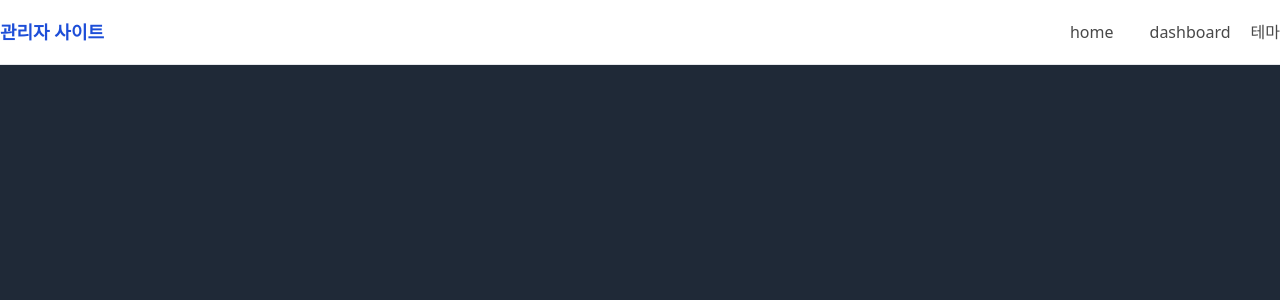
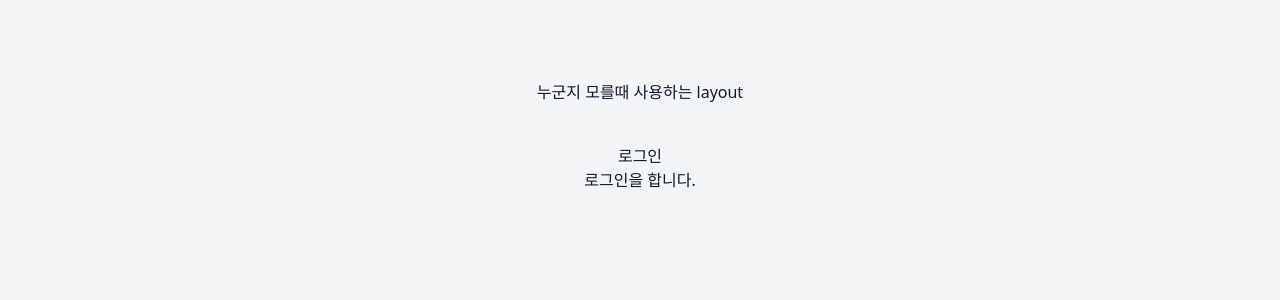
Before and after one commit to zestlee1106/nuxt3-tailwind-manager-kit, a Nuxt app: page /login in a window 1280 px wide. Shown: the top 300 px of the page. Built offline with nearby package versions, Linux system fonts and the light colour scheme.

Commit message:
tailwind 커스터 마이징 및 기본 컴포넌트 구조 추가

```diff
--- a/assets/css/tailwind.css
+++ b/assets/css/tailwind.css
@@ -13,4 +13,13 @@ body {
     --color-icon-fill: #1d4ed8;
     --color-text-icon: #ffffff;
   }
+  :root[class='dark'] {
+    --color-primary: 247 147 34;
+    --color-text: 33 33 33;
+    --color-light: 245 245 245;
+    --color-success: 0 200 81;
+    --color-info: 51 181 229;
+    --color-warn: 255 187 51;
+    --color-error: 254 78 78;
+  }
 }
--- /dev/null
+++ b/components/app/footer.vue
@@ -0,0 +1,7 @@
+<script setup lang="ts"></script>
+
+<template>
+  <div class="w-full h-15 mt-auto bg-gray-300 dark:bg-gray-700 py-5 px-8">
+    &copy; 2023 Hanatour. All rights reserved.
+  </div>
+</template>
--- /dev/null
+++ b/components/app/gnb.vue
@@ -0,0 +1,28 @@
+<script setup lang="ts">
+const menus = ref([
+  {
+    text: 'home',
+    to: '/',
+  },
+  {
+    text: 'dashboard',
+    to: '/dashboard',
+  },
+])
+</script>
+
+<template>
+  <div class="w-80 h-screen border-r p-5">
+    <nav class="w-full flex flex-col items-start sm:gap-1">
+      <NuxtLink
+        v-for="menu in menus"
+        :key="menu.text"
+        :to="menu.to"
+        class="px-4 py-2 rounded-full w-full sm:w-auto text-skin-base hover:text-skin-hover hover:bg-skin-fill-hover transition duration-200 font-medium"
+        exact-active-class="bg-skin-fill-active text-skin-active"
+      >
+        {{ menu.text }}
+      </NuxtLink>
+    </nav>
+  </div>
+</template>
--- a/components/app/header.vue
+++ b/components/app/header.vue
@@ -1,17 +1,6 @@
 <script setup lang="ts">
 const theme = ref(false)
 const isOpen = ref(false)
-
-const menus = ref([
-  {
-    text: 'home',
-    to: '/',
-  },
-  {
-    text: 'dashboard',
-    to: '/dashboard',
-  },
-])
 
 onMounted(() => {
   theme.value = useTheme()
@@ -28,7 +17,9 @@ watch(theme, (value) => {
 </script>
 
 <template>
-  <header class="navbar-default bg-skin-fill text-skin-base py-3 border-b sticky top-0">
+  <header
+    class="navbar-default bg-gray-300 dark:bg-gray-700 text-skin-base px-6 py-3 border-b sticky top-0"
+  >
     <div
       class="container mx-auto pl-4 pr-2 sm:px-0 flex flex-row items-center gap-4 justify-between"
     >
@@ -39,7 +30,7 @@ watch(theme, (value) => {
         aria-label="Menu"
         @click="isOpen = !isOpen"
       >
-        <Icon name="ri:menu-line" class="w-6 h-6" />
+        오픈 버튼
       </button>
       <div
         :class="
@@ -51,16 +42,6 @@ watch(theme, (value) => {
         <nav
           class="flex flex-col sm:relative w-full items-start sm:flex-row sm:justify-end sm:gap-1 sm:items-center"
         >
-          <NuxtLink
-            v-for="menu in menus"
-            :key="menu.text"
-            :to="menu.to"
-            class="px-4 py-2 rounded-full w-full sm:w-auto text-skin-base hover:text-skin-hover hover:bg-skin-fill-hover transition duration-200 font-medium"
-            exact-active-class="bg-skin-fill-active text-skin-active"
-          >
-            {{ menu.text }}
-          </NuxtLink>
-
           <div>
             <button
               class="text-skin-base hover:bg-skin-fill-hover hover:text-skin-hover"
--- /dev/null
+++ b/components/app/subHeader.vue
@@ -0,0 +1,12 @@
+<script setup lang="ts">
+const props = defineProps<{
+  title: string
+}>()
+</script>
+
+<template>
+  <div class="w-full h-15 py-5 px-8">
+    <h2 class="mb-10 text-2xl">{{ props.title }}</h2>
+    <slot />
+  </div>
+</template>
--- /dev/null
+++ b/layouts/anonymous.vue
@@ -0,0 +1,10 @@
+<script setup lang="ts"></script>
+
+<template>
+  <div class="w-full h-full text-center p-20">
+    <div class="mb-10">누군지 모를때 사용하는 layout</div>
+    <main class="w-full h-full flex align-center justify-center">
+      <NuxtPage />
+    </main>
+  </div>
+</template>
--- a/layouts/default.vue
+++ b/layouts/default.vue
@@ -5,13 +5,14 @@ useHead({
 </script>
 
 <template>
-  <div class="w-full">
-    <AppHeader />
-
-    <div class="container mx-auto px-4 sm:px-0 py-4">
-      <NuxtPage />
+  <div class="w-full flex flex-row mx-auto">
+    <AppGnb />
+    <div class="w-full flex flex-col justify-start">
+      <AppHeader />
+      <main class="p-5">
+        <NuxtPage />
+      </main>
+      <AppFooter />
     </div>
-
-    <!-- <AppFooter /> -->
   </div>
 </template>
--- /dev/null
+++ b/pages/contents/index.vue
@@ -0,0 +1,7 @@
+<script setup lang="ts"></script>
+
+<template>
+  <app-sub-header title="콘텐츠 목록">
+    <div class="w-full">contents index</div>
+  </app-sub-header>
+</template>
--- a/pages/index.vue
+++ b/pages/index.vue
@@ -6,7 +6,7 @@ useHead({
 
 <template>
   <div>
-    <h1 class="dark:text-primary">홈</h1>
+    <h1>홈</h1>
   </div>
 </template>
 
--- /dev/null
+++ b/pages/login.vue
@@ -0,0 +1,13 @@
+<script setup lang="ts">
+definePageMeta({
+  title: 'login',
+  layout: 'anonymous',
+})
+</script>
+
+<template>
+  <div>
+    <h2>로그인</h2>
+    로그인을 합니다.
+  </div>
+</template>
--- a/tailwind.config.js
+++ b/tailwind.config.js
@@ -1,11 +1,13 @@
 const defaultTheme = require('tailwindcss/defaultTheme')
 const colors = require('tailwindcss/colors')
 const primary = colors.blue
+
 const secondary = colors.pink
 const info = colors.sky
 const warning = colors.amber
 const success = colors.emerald
 const error = colors.red
+console.log('🚀 ~ file: tailwind.config.js:10 ~ defaultTheme.screens', defaultTheme.screens)
 
 module.exports = {
   content: [
@@ -19,6 +21,11 @@ module.exports = {
   ],
   darkMode: 'class', // or 'media' or 'class'
   theme: {
+    screens: {
+      xs: '480px',
+      ...defaultTheme.screens,
+      '3xl': '1920px',
+    },
     extend: {
       colors: {
         primary,
```
Also changed, not shown: error.vue (added, +24 -0 lines).
